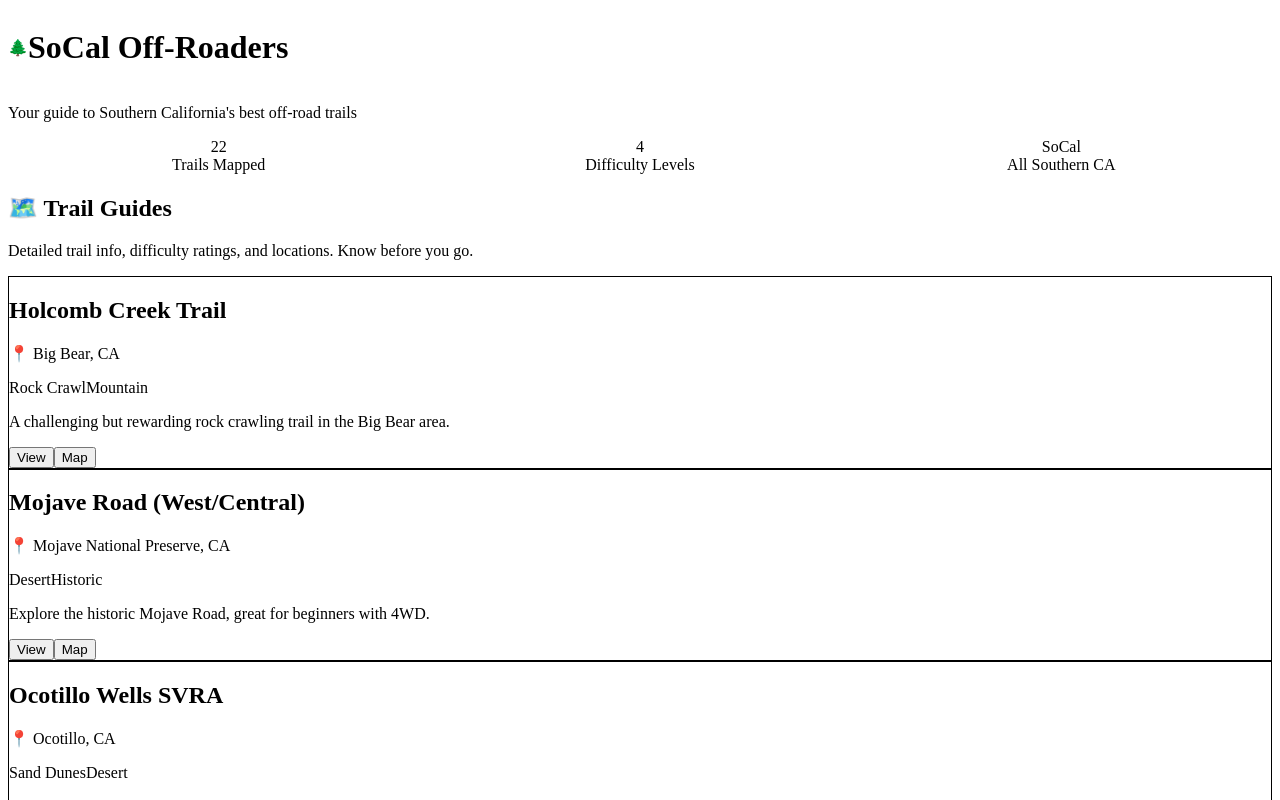
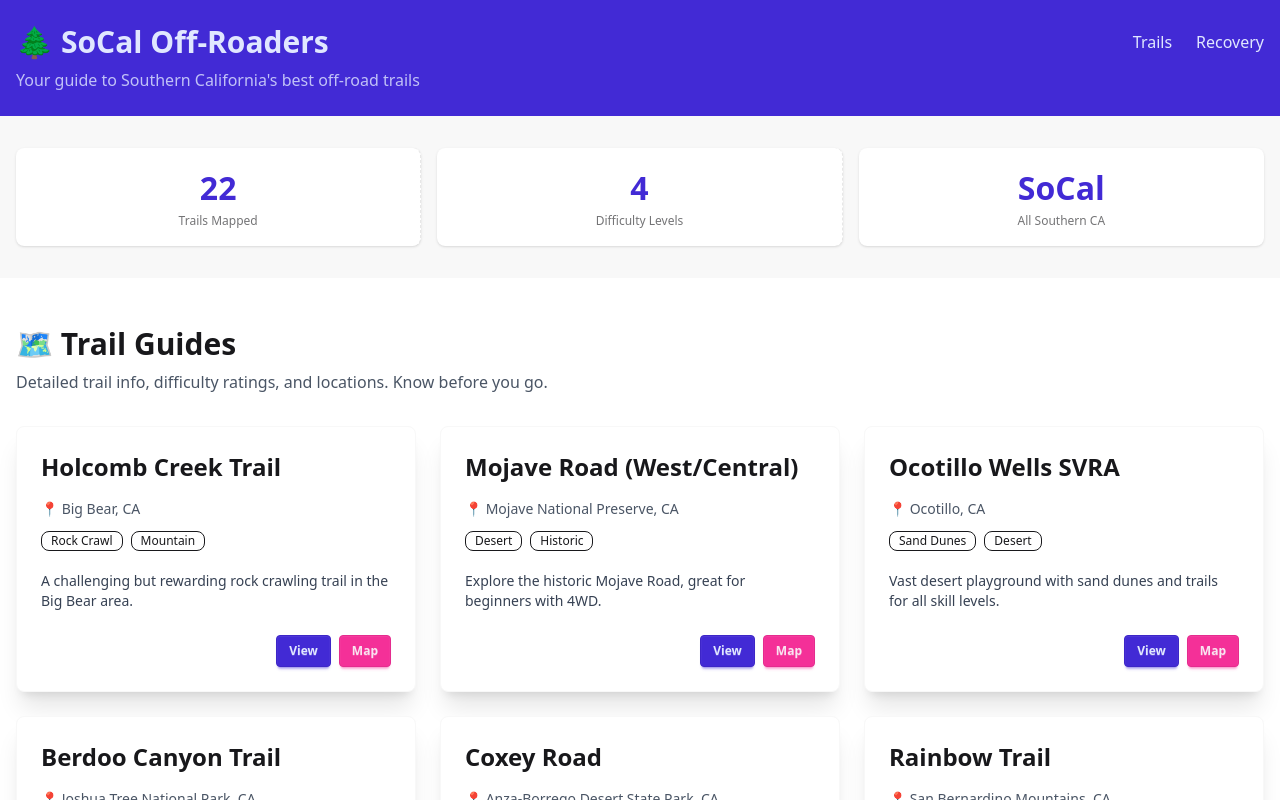
Before and after one commit to ApollyonsPlayground/socaloffroaders, a Next.js app: page / in a window 1280 px wide. Shown: the top 800 px of the page. Built offline with nearby package versions, Linux system fonts and the light colour scheme.

Commit message:
fix: Properly import DaisyUI in CSS for Tailwind 4

```diff
--- a/src/app/globals.css
+++ b/src/app/globals.css
@@ -1,3 +1,2 @@
-@tailwind base;
-@tailwind components;
-@tailwind utilities;
+@import 'tailwindcss';
+@plugin 'daisyui';
```
Also changed, not shown: 16 other files (tests, documents, lock files or other folders).
